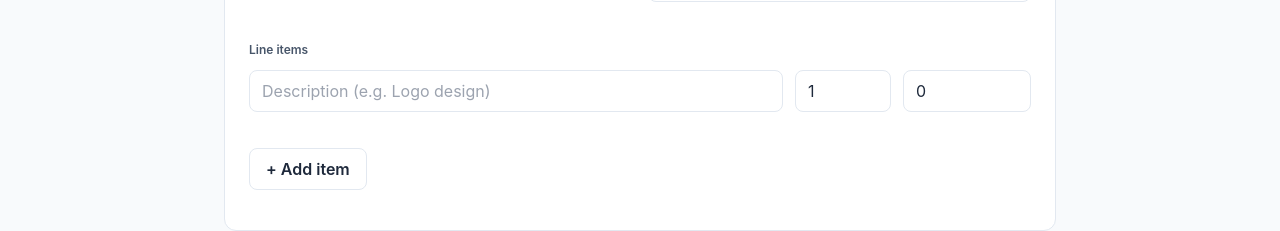
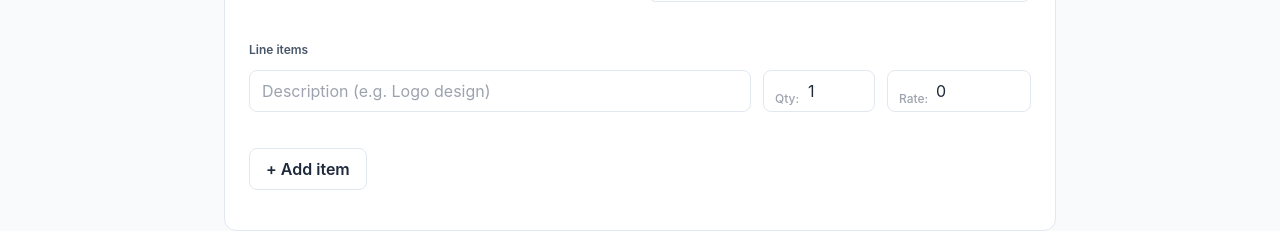
Before and after one commit to zar-e-noor/GigDesk, a Next.js app: page /dashboard/invoices/new in a window 1280 px wide. Shown: the part 280-511 px from the top of the page. Built offline with nearby package versions, Linux system fonts and the light colour scheme; no server answers.

Commit message:
Update page.tsx

```diff
--- a/src/app/dashboard/invoices/new/page.tsx
+++ b/src/app/dashboard/invoices/new/page.tsx
@@ -172,25 +172,28 @@ export default function NewInvoicePage() {
                     className="mb-0"
                   />
                 </div>
-                <div className="w-24">
+                <div className="w-28 relative">
+  <span className="absolute left-3 top-1/2 -translate-y-1/2 text-xs text-gray-400 font-medium z-10 pointer-events-none">
+    Qty:
+  </span>
   <Input
-                    label=""
     type="number"
     value={item.quantity}
     onChange={(e) => updateItem(index, 'quantity', parseInt(e.target.value) || 1)}
-                    placeholder="Qty"
-                    className="mb-0"
+    className="mb-0 pl-11"
     min="1"
   />
 </div>
-                <div className="w-32">
+
+<div className="w-36 relative">
+  <span className="absolute left-3 top-1/2 -translate-y-1/2 text-xs text-gray-400 font-medium z-10 pointer-events-none">
+    Rate:
+  </span>
   <Input
-                    label=""
     type="number"
     value={item.rate}
     onChange={(e) => updateItem(index, 'rate', parseFloat(e.target.value) || 0)}
-                    placeholder="Rate"
-                    className="mb-0"
+    className="mb-0 pl-12"
     min="0"
   />
 </div>
```
Lines whose indentation alone changed are shown as unchanged.
